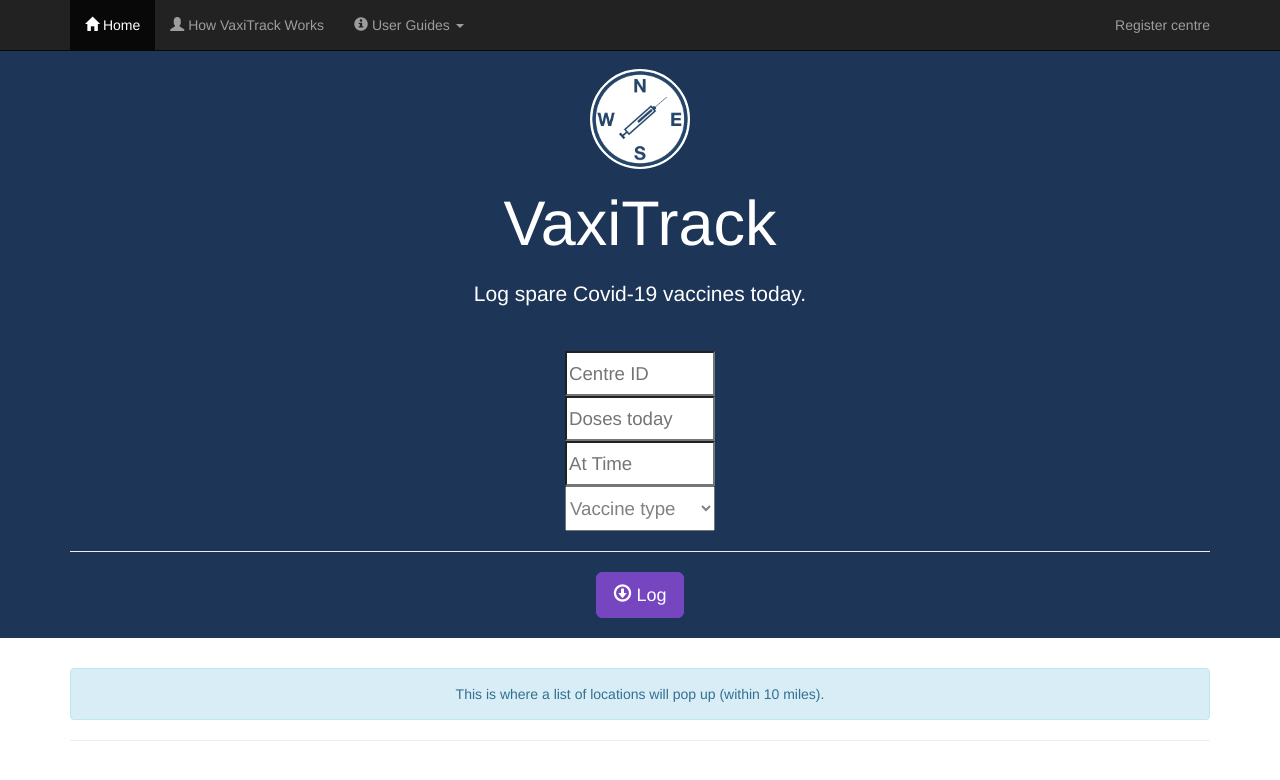
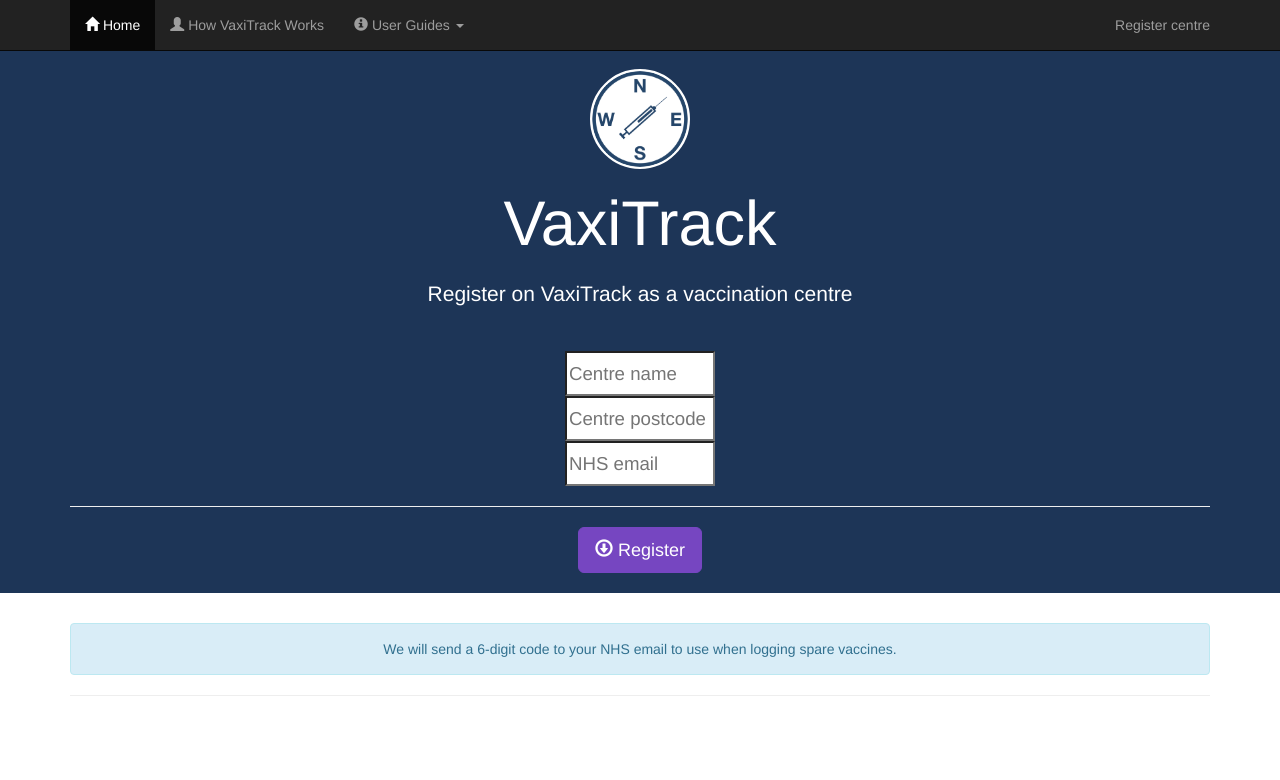
Before and after one commit to ajbarker93/vaxi_track, a Django app: page /regpage in a window 1280 px wide. Shown: the top 780 px of the page. Run offline with Django 3.2, Linux system fonts and the light colour scheme; some libraries are stand-ins or nearby versions.

Commit message:
Add draft register page.

```diff
--- a/hello/templates/regpage.html
+++ b/hello/templates/regpage.html
@@ -9,27 +9,21 @@
       <img src="{% static 'vt_logo_v1.png'%}"/>
     </a>
     <h1>VaxiTrack</h1>
-    <p>Log spare Covid-19 vaccines today.</p>
+    <p>Register on VaxiTrack as a vaccination centre</p>
     <form>
-      <input type="text" placeholder="Centre ID" id="cname" name="cname" style="font-size: 14pt; height: 45px; width:150px; color=black;"><br>
-      <input type="text" placeholder="Doses today" id="doses" name="doses" style="font-size: 14pt; height: 45px; width:150px; color=black;"><br>
-      <input type="text" placeholder="At Time" id="start_time" name="start_time" style="font-size: 14pt; height: 45px; width:150px; color=black;"><br>
-      <select name="vax_type" required style="font-size: 14pt; height: 45px; width:150px; color=black;">
-        <option style="color:black" value="" disabled selected hidden>Vaccine type</option>
-        <option value="oxford-az">Oxford-AZ</option>
-        <option value="pfizer">Pfizer</option>
-      </select>
+      <input type="text" placeholder="Centre name" id="cname" name="cname" style="font-size: 14pt; height: 45px; width:150px; color=black;"><br>
+      <input type="text" placeholder="Centre postcode" id="cpcode" name="cpcode" style="font-size: 14pt; height: 45px; width:150px; color=black;"><br>
+      <input type="text" placeholder="NHS email" id="nhs_email" name="nhs_email" style="font-size: 14pt; height: 45px; width:150px; color=black;"><br>
       <hr />
-      <type="button" class="btn btn-lg btn-primary"><span class="glyphicon glyphicon-download"></span> Log
+      <type="button" class="btn btn-lg btn-primary"><span class="glyphicon glyphicon-download"></span> Register
     </form>
   </div>
 </div>
 <div class="container">
   <div class="alert alert-info text-center" role="alert">
-    <p>This is where a list of locations will pop up (within 10 miles).</p>
+    <p>We will send a 6-digit code to your NHS email to use when logging spare vaccines.</p>
   </div>
   <hr>
 </div>
 
-
 {% endblock %}
--- a/hello/templates/vaxpage.html
+++ b/hello/templates/vaxpage.html
@@ -9,7 +9,7 @@
       <img src="{% static 'vt_logo_v1.png'%}"/>
     </a>
     <h1>VaxiTrack</h1>
-    <p>Log spare Covid-19 vaccines today.</p>
+    <p>Log spare Covid-19 vaccines today</p>
     <form>
       <input type="text" placeholder="Centre ID" id="cname" name="cname" style="font-size: 14pt; height: 45px; width:150px; color=black;"><br>
       <input type="text" placeholder="Doses today" id="doses" name="doses" style="font-size: 14pt; height: 45px; width:150px; color=black;"><br>
```
